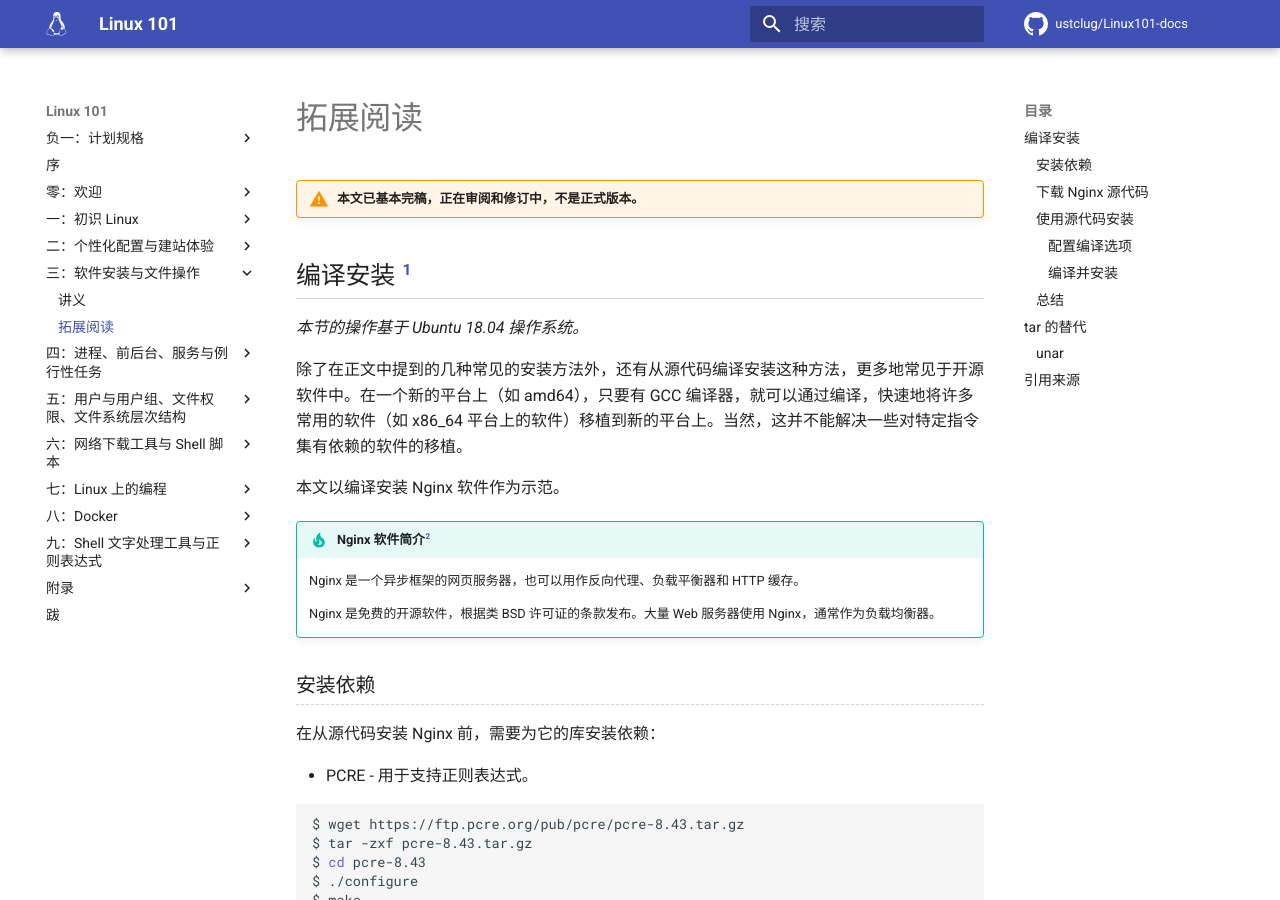
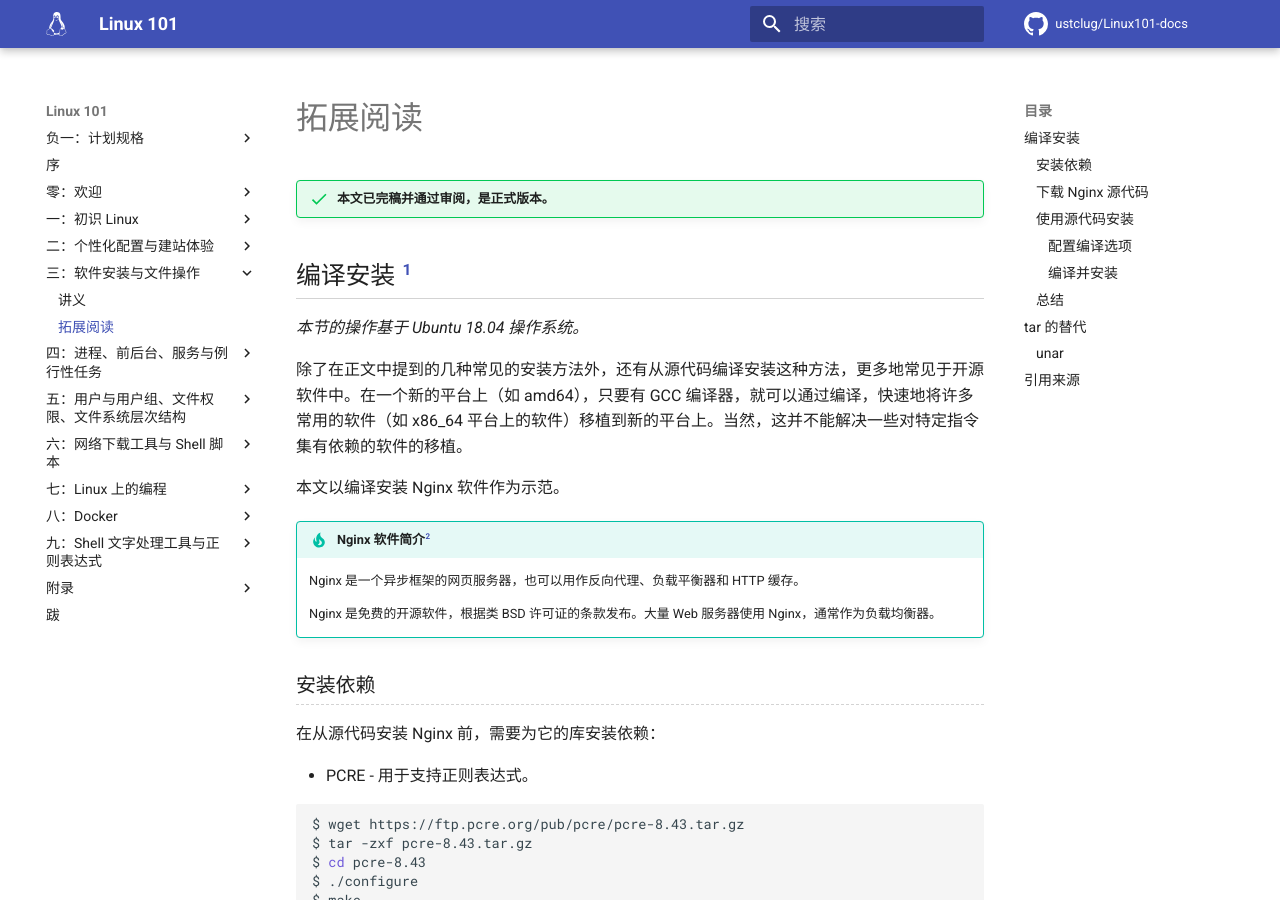
Before and after one commit to ustclug/Linux101-docs, an MkDocs documentation site: the page built from docs/Ch03/supplement.md, in a window 1280 px wide and 900 px high. Built offline with MkDocs 1.6.1 and Material for MkDocs 9.7.7, drawn with Linux system fonts in a browser that asks for light colours; comment, search, counter and statistics services are not loaded.

Commit message:
Ch03: approuver supplement

```diff
--- a/docs/Ch03/supplement.md
+++ b/docs/Ch03/supplement.md
@@ -1,6 +1,6 @@
 # 拓展阅读 {#supplement}
 
-!!! warning "本文已基本完稿，正在审阅和修订中，不是正式版本。"
+!!! success "本文已完稿并通过审阅，是正式版本。"
 
 ## 编译安装 [^1] {#compiling-installation}
 
```
